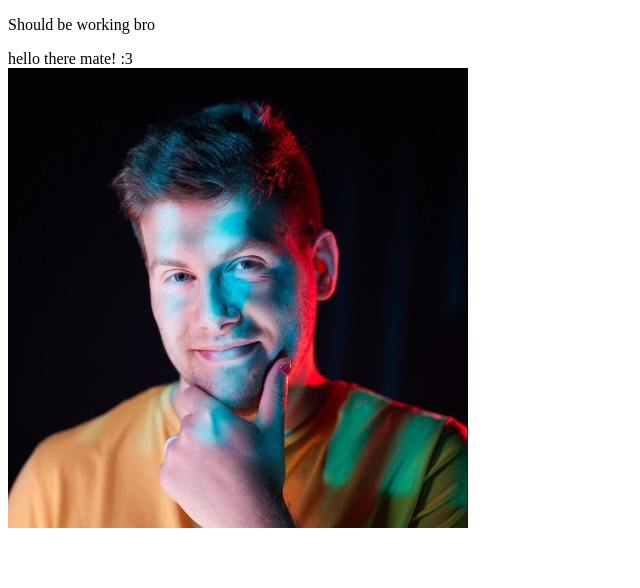
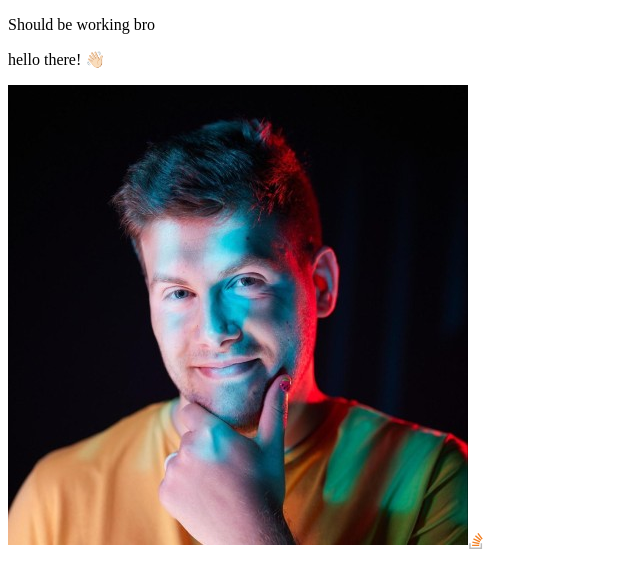
Before and after one commit to kissu/confie-moi-ton-bebe, a Nuxt app: page / in a window 1280 px wide. Shown: the top 588 px of the page, without its empty margins (0-640 px from the left). Built offline with nearby package versions, Linux system fonts and the light colour scheme.

Commit message:
chore: various fixes

```diff
--- a/eslint.config.mjs
+++ b/eslint.config.mjs
@@ -1,4 +1,4 @@
-import antfu from '@antfu/eslint-config';
+import antfu from '@antfu/eslint-config'
 
 export default antfu({
   vue: true,
@@ -12,7 +12,7 @@ export default antfu({
   stylistic: {
     indent: 2,
     quotes: 'single',
-    semi: true,
+    semi: false,
   },
 }, {
   rules: {
@@ -21,4 +21,4 @@ export default antfu({
     'unused-imports/no-unused-vars': 1,
     'no-console': 1,
   },
-});
+})
--- a/nuxt.config.ts
+++ b/nuxt.config.ts
@@ -2,7 +2,7 @@
 export default defineNuxtConfig({
   compatibilityDate: '2024-04-03',
   devtools: { enabled: true },
-  modules: ['@nuxt/image'],
+  modules: ['@nuxt/image', '@nuxt/icon'],
   nitro: {
     preset: 'cloudflare-pages',
     prerender: {
@@ -10,4 +10,4 @@ export default defineNuxtConfig({
       crawlLinks: true,
     },
   },
-});
+})
--- a/package.json
+++ b/package.json
@@ -12,6 +12,7 @@
     "postinstall": "nuxt prepare"
   },
   "dependencies": {
+    "@nuxt/icon": "^1.5.8",
     "@nuxt/image": "^1.8.1",
     "@unhead/vue": "^1.11.10",
     "nuxt": "^3.13.2",
@@ -20,6 +21,7 @@
   },
   "devDependencies": {
     "@antfu/eslint-config": "^3.8.0",
+    "@iconify-json/logos": "^1.2.3",
     "eslint-plugin-format": "^0.1.2",
     "eslint-plugin-vue": "^9.29.1",
     "nitro-cloudflare-dev": "^0.2.1",
--- a/pages/index.vue
+++ b/pages/index.vue
@@ -1,11 +1,5 @@
-<script setup lang="ts">
-console.log('working ?');
-const test = 'nice meme';
-</script>
-
 <template>
-  <div>
-    <div> hello there mate! :3</div>
-    <NuxtImg src="/avatar.jpg" />
-  </div>
+  <p>hello there! 👋🏻</p>
+  <NuxtImg format="avif" src="/avatar.jpg" />
+  <Icon name="logos:stackoverflow-icon" />
 </template>
```
Also changed, not shown: 1 other file (tests, documents, lock files or other folders).
